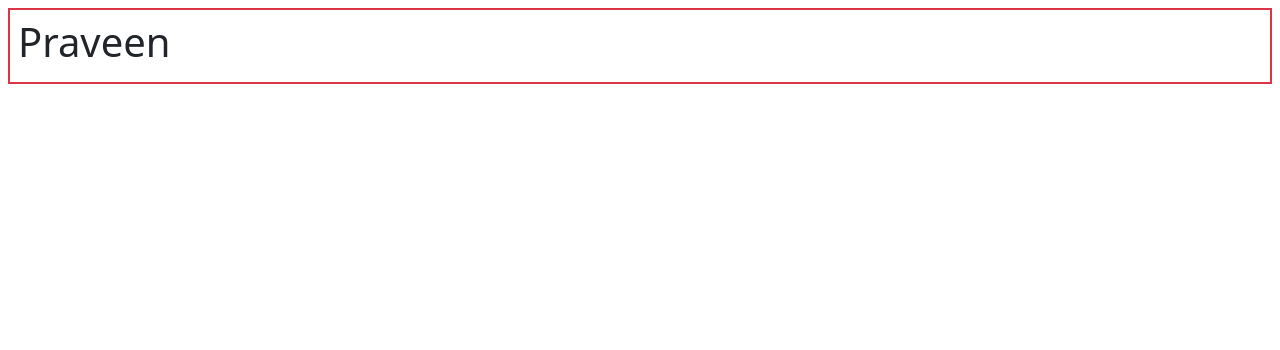
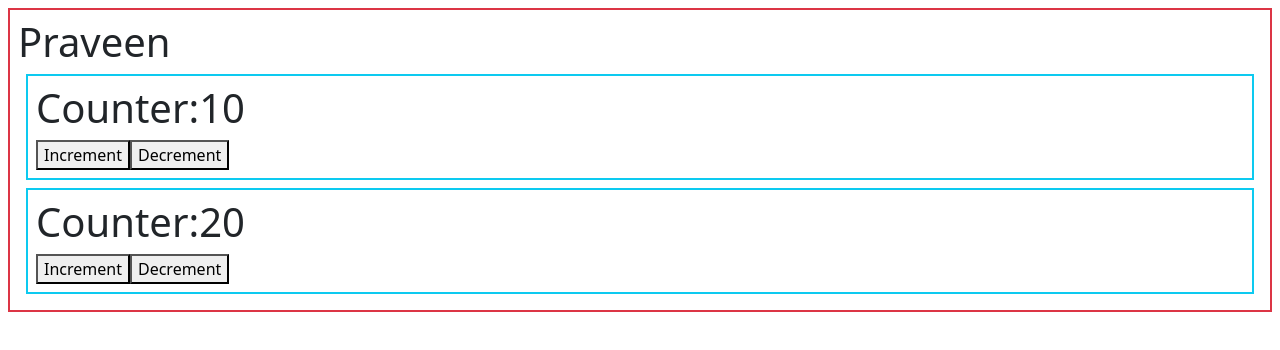
Before and after one commit to edupoly/rb56, a React (Vite) app: page / in a window 1280 px wide. Shown: the top 350 px of the page. Built offline with nearby package versions, Linux system fonts and the light colour scheme.

Commit message:
custom-counter

```diff
--- a/src/App.jsx
+++ b/src/App.jsx
@@ -1,7 +1,11 @@
+import Counter from "./Counter";
+
 function App() {
   return (
     <div className="border border-2 p-2 m-2 border-danger">
       <h1>Praveen</h1>
+      <Counter iv={10} step={5}></Counter>
+      <Counter iv={20} step={10}></Counter>
     </div>
   );
 }
--- /dev/null
+++ b/src/Counter.jsx
@@ -0,0 +1,27 @@
+import React from "react";
+import useCounter from "./hooks/useCounter";
+
+function Counter(props) {
+  var [count, inc, dec] = useCounter(props.iv, props.step);
+  return (
+    <div className="border border-2 p-2 m-2 border-info">
+      <h1>Counter:{count}</h1>
+      <button
+        onClick={() => {
+          inc();
+        }}
+      >
+        Increment
+      </button>
+      <button
+        onClick={() => {
+          dec();
+        }}
+      >
+        Decrement
+      </button>
+    </div>
+  );
+}
+
+export default Counter;
--- /dev/null
+++ b/src/hooks/useCounter.js
@@ -0,0 +1,13 @@
+import { useState } from "react";
+
+function useCounter(iv, step) {
+  var [count, setCount] = useState(iv);
+  function incCount() {
+    setCount(count + step);
+  }
+  function decCount() {
+    setCount(count - step);
+  }
+  return [count, incCount, decCount];
+}
+export default useCounter;
```
